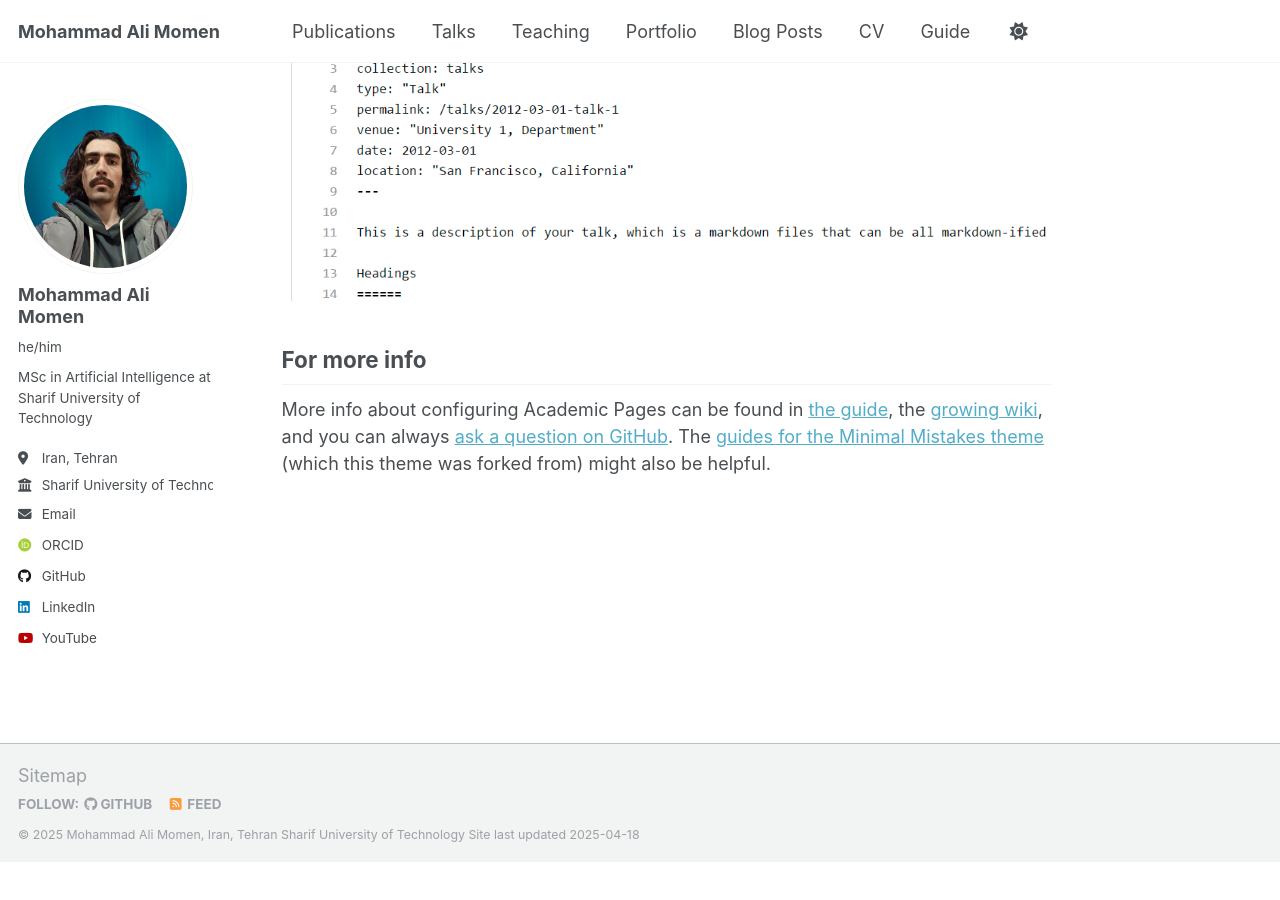
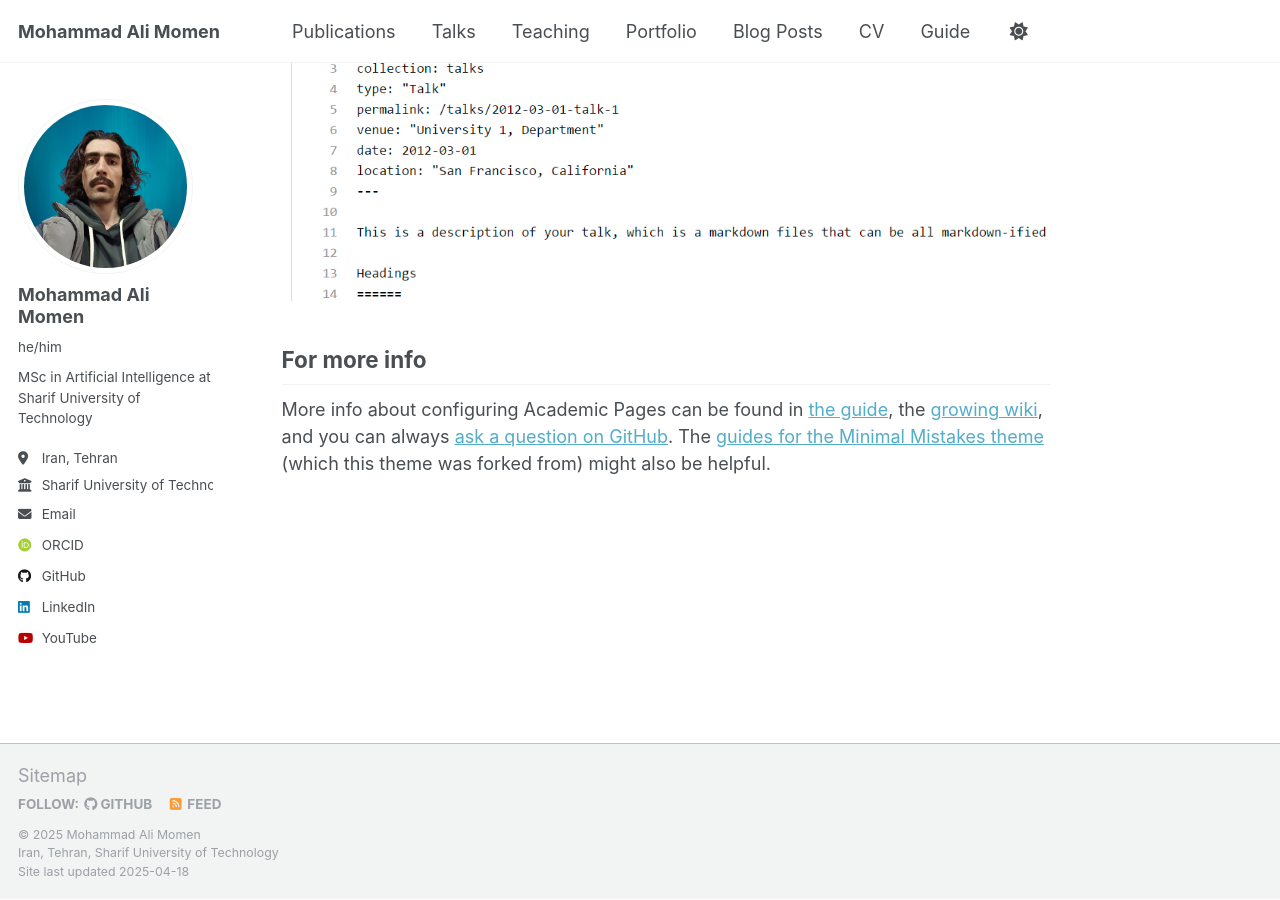
Before and after one commit to mamomen1996/mamomen1996.github.io, a Jekyll site: the page built from _pages/about.md, in a window 1280 px wide and 900 px high, scrolled down 2626 px. Built offline with Jekyll 4.4.1, drawn with Linux system fonts in a browser that asks for light colours; some web fonts are replaced; before the commit the page ends 3489 px from its top, so only the background shows below that.

Commit message:
Update footer.html

```diff
--- a/_includes/footer.html
+++ b/_includes/footer.html
@@ -20,6 +20,7 @@
 {% endif %}
 
 <div class="page__footer-copyright">
-  &copy; {{ site.time | date: '%Y' }} {{ site.name | default: site.title }}, {{ site.author.location }} {{ site.author.employer }}
+  &copy; {{ site.time | date: '%Y' }} {{ site.name | default: site.title }} </br>
+  {{ site.author.location }}, {{ site.author.employer }} </br>
   Site last updated {{ "now" | date: '%Y-%m-%d' %}}
 </div>
```
